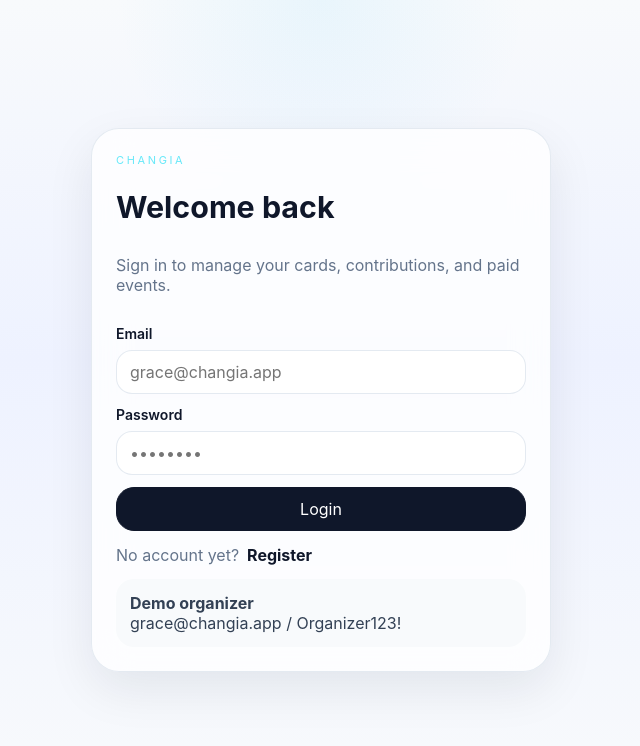
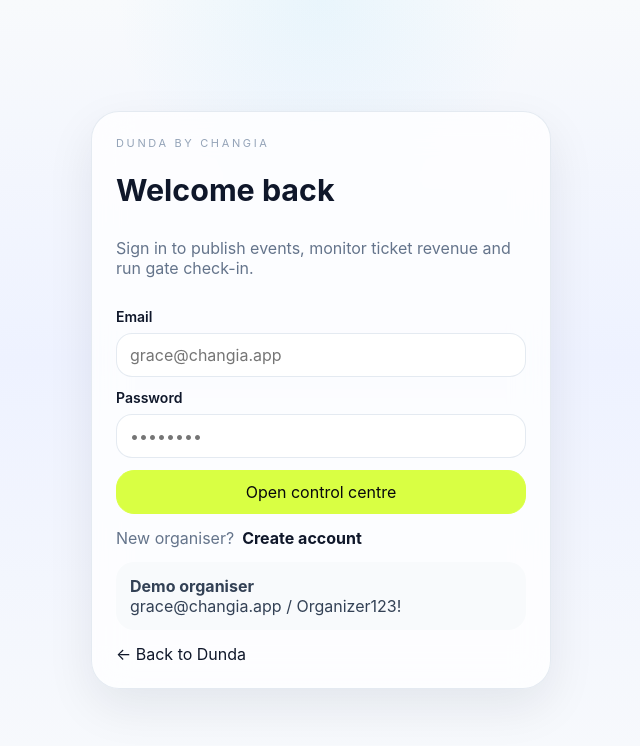
Before and after one commit to MrGabsam/CHANGIA, a React (Vite) app in the folder frontend/: page /login in a window 1280 px wide. Shown: the top 746 px of the page, without its empty margins (319-959 px from the left). Built offline with nearby package versions, Linux system fonts and the light colour scheme; no server answers.

Commit message:
Align login with Dunda organiser flow

```diff
--- a/frontend/src/pages/LoginPage.jsx
+++ b/frontend/src/pages/LoginPage.jsx
@@ -15,7 +15,7 @@ export default function LoginPage() {
     setLoading(true);
     try {
       await login(form.email, form.password);
-      navigate('/app/home');
+      navigate('/app/dunda');
     } catch (err) {
       setError(err.response?.data?.message || 'Login failed.');
     } finally {
@@ -24,25 +24,26 @@ export default function LoginPage() {
   }
 
   return (
-    <div className="auth-page">
-      <div className="auth-card">
-        <div className="eyebrow cyan">Changia</div>
+    <div className="auth-page dunda-auth-page">
+      <div className="auth-card dunda-auth-card">
+        <div className="eyebrow lime">Dunda by Changia</div>
         <h1>Welcome back</h1>
-        <p>Sign in to manage your cards, contributions, and paid events.</p>
+        <p>Sign in to publish events, monitor ticket revenue and run gate check-in.</p>
         <form className="form-grid single-col" onSubmit={submit}>
-          <div className="field"><label>Email</label><input type="email" value={form.email} onChange={(e) => setForm({ ...form, email: e.target.value })} placeholder="grace@changia.app" /></div>
-          <div className="field"><label>Password</label><input type="password" value={form.password} onChange={(e) => setForm({ ...form, password: e.target.value })} placeholder="••••••••" /></div>
+          <div className="field"><label>Email</label><input type="email" value={form.email} onChange={(e) => setForm({ ...form, email: e.target.value })} placeholder="grace@changia.app" required /></div>
+          <div className="field"><label>Password</label><input type="password" value={form.password} onChange={(e) => setForm({ ...form, password: e.target.value })} placeholder="••••••••" required /></div>
           {error ? <div className="alert alert-error">{error}</div> : null}
-          <button className="button primary" disabled={loading}>{loading ? 'Signing in...' : 'Login'}</button>
+          <button className="button primary dunda-sidebar-primary" disabled={loading}>{loading ? 'Signing in...' : 'Open control centre'}</button>
         </form>
         <div className="auth-footer">
-          <span>No account yet?</span>
-          <Link to="/register">Register</Link>
+          <span>New organiser?</span>
+          <Link to="/register">Create account</Link>
         </div>
         <div className="demo-box">
-          <strong>Demo organizer</strong>
+          <strong>Demo organiser</strong>
           <div>grace@changia.app / Organizer123!</div>
         </div>
+        <Link className="dunda-auth-home" to="/">← Back to Dunda</Link>
       </div>
     </div>
   );
```
